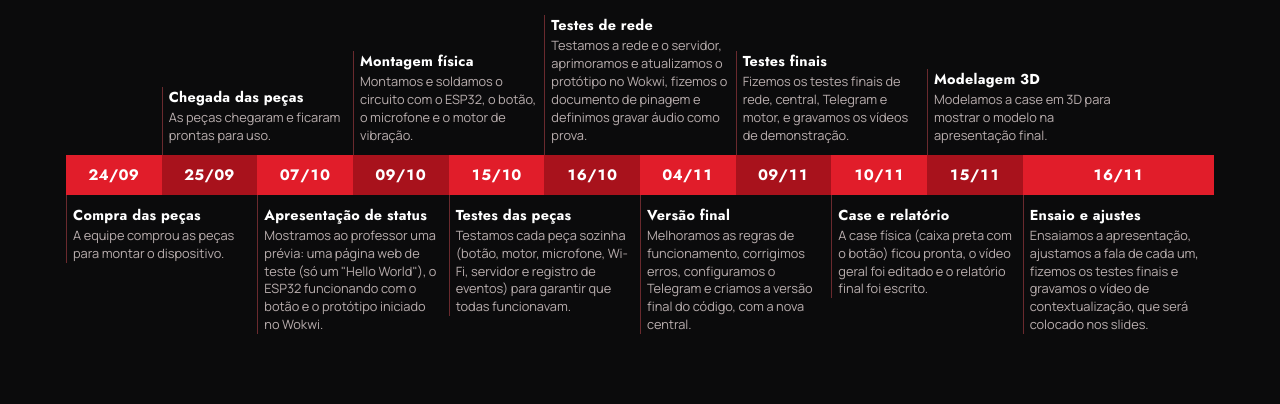
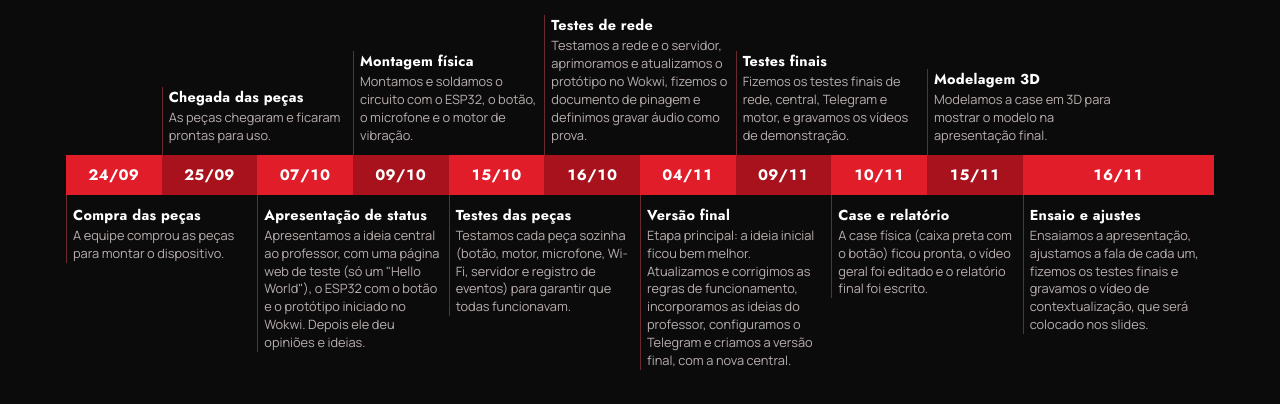
Before and after one commit to jpiresantunes29-dotcom/HELP-ME, a plain HTML site: page docs/linha-do-tempo/index.html in a window 1280 px wide. Shown: the part 90-494 px from the top of the page. Drawn offline with Linux system fonts and the light colour scheme.

Commit message:
Atualiza etapas: ideia inicial apresentada em 07/10 e aprimorada na versão final
Co-Authored-By: Claude Sonnet 5.5 <noreply@anthropic.com>
Claude-Session: https://claude.ai/code/session_01KypaSewHF9MdtVxkc2bZEC

```diff
--- a/docs/linha-do-tempo/index.html
+++ b/docs/linha-do-tempo/index.html
@@ -47,11 +47,11 @@ h1{font-family:var(--display);color:#ff3b47;font-size:clamp(1.3rem,3vw,1.9rem);m
 const E=[
  ["24/09","Compra das peças","A equipe comprou as peças para montar o dispositivo."],
  ["25/09","Chegada das peças","As peças chegaram e ficaram prontas para uso."],
- ["07/10","Apresentação de status","Mostramos ao professor uma prévia: uma página web de teste (só um \"Hello World\"), o ESP32 funcionando com o botão e o protótipo iniciado no Wokwi."],
+ ["07/10","Apresentação de status","Apresentamos a ideia central ao professor, com uma página web de teste (só um \"Hello World\"), o ESP32 com o botão e o protótipo iniciado no Wokwi. Depois ele deu opiniões e ideias."],
  ["09/10","Montagem física","Montamos e soldamos o circuito com o ESP32, o botão, o microfone e o motor de vibração."],
  ["15/10","Testes das peças","Testamos cada peça sozinha (botão, motor, microfone, Wi-Fi, servidor e registro de eventos) para garantir que todas funcionavam."],
  ["16/10","Testes de rede","Testamos a rede e o servidor, aprimoramos e atualizamos o protótipo no Wokwi, fizemos o documento de pinagem e definimos gravar áudio como prova."],
- ["04/11","Versão final","Melhoramos as regras de funcionamento, corrigimos erros, configuramos o Telegram e criamos a versão final do código, com a nova central."],
+ ["04/11","Versão final","Etapa principal: a ideia inicial ficou bem melhor. Atualizamos e corrigimos as regras de funcionamento, incorporamos as ideias do professor, configuramos o Telegram e criamos a versão final, com a nova central."],
  ["09/11","Testes finais","Fizemos os testes finais de rede, central, Telegram e motor, e gravamos os vídeos de demonstração."],
  ["10/11","Case e relatório","A case física (caixa preta com o botão) ficou pronta, o vídeo geral foi editado e o relatório final foi escrito."],
  ["15/11","Modelagem 3D","Modelamos a case em 3D para mostrar o modelo na apresentação final."],
```
Also changed, not shown: 3 other files.
